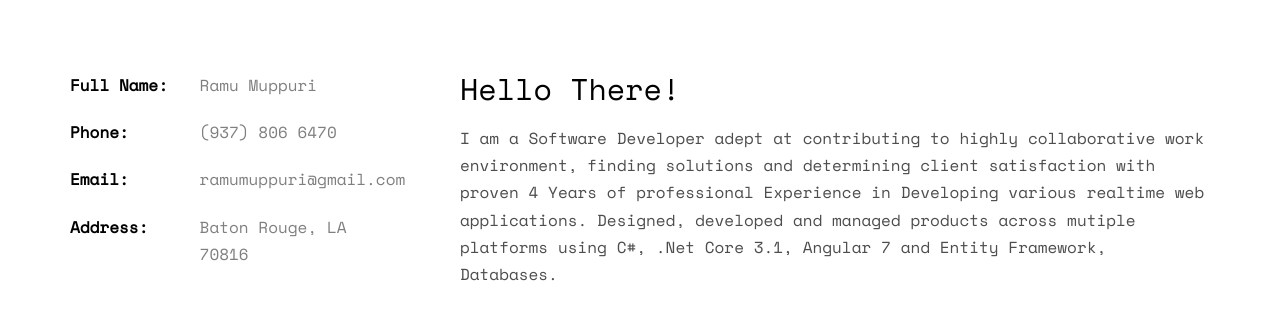
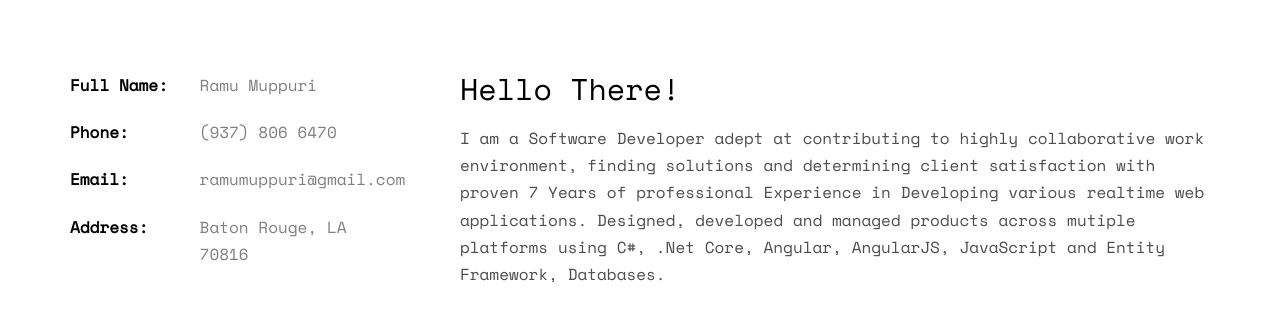
Before and after one commit to RamuMuppuri/ramumuppuri, a plain HTML site: page index.html in a window 1280 px wide. Shown: the part 1000-1315 px from the top of the page. Drawn offline with nearby package versions, Linux system fonts and the light colour scheme; some packages are replaced by stand-ins of ours; files whose address does not match are found by name.

Commit message:
Update index.html

```diff
--- a/index.html
+++ b/index.html
@@ -104,8 +104,8 @@
 				</div>
 				<div class="col-md-8">
 					<h2>Hello There!</h2>
-					<p>I am a Software Developer adept at contributing to highly collaborative work environment, finding solutions and determining client satisfaction with proven 4 Years of professional Experience in Developing various realtime web applications.
-						Designed, developed and managed products across mutiple platforms using C#, .Net Core 3.1, Angular 7 and Entity Framework, Databases.</p>
+					<p>I am a Software Developer adept at contributing to highly collaborative work environment, finding solutions and determining client satisfaction with proven 7 Years of professional Experience in Developing various realtime web applications.
+						Designed, developed and managed products across mutiple platforms using C#, .Net Core, Angular, AngularJS, JavaScript and Entity Framework, Databases.</p>
 					<p></p>
 					<p>
 						<ul class="fh5co-social-icons">
```
